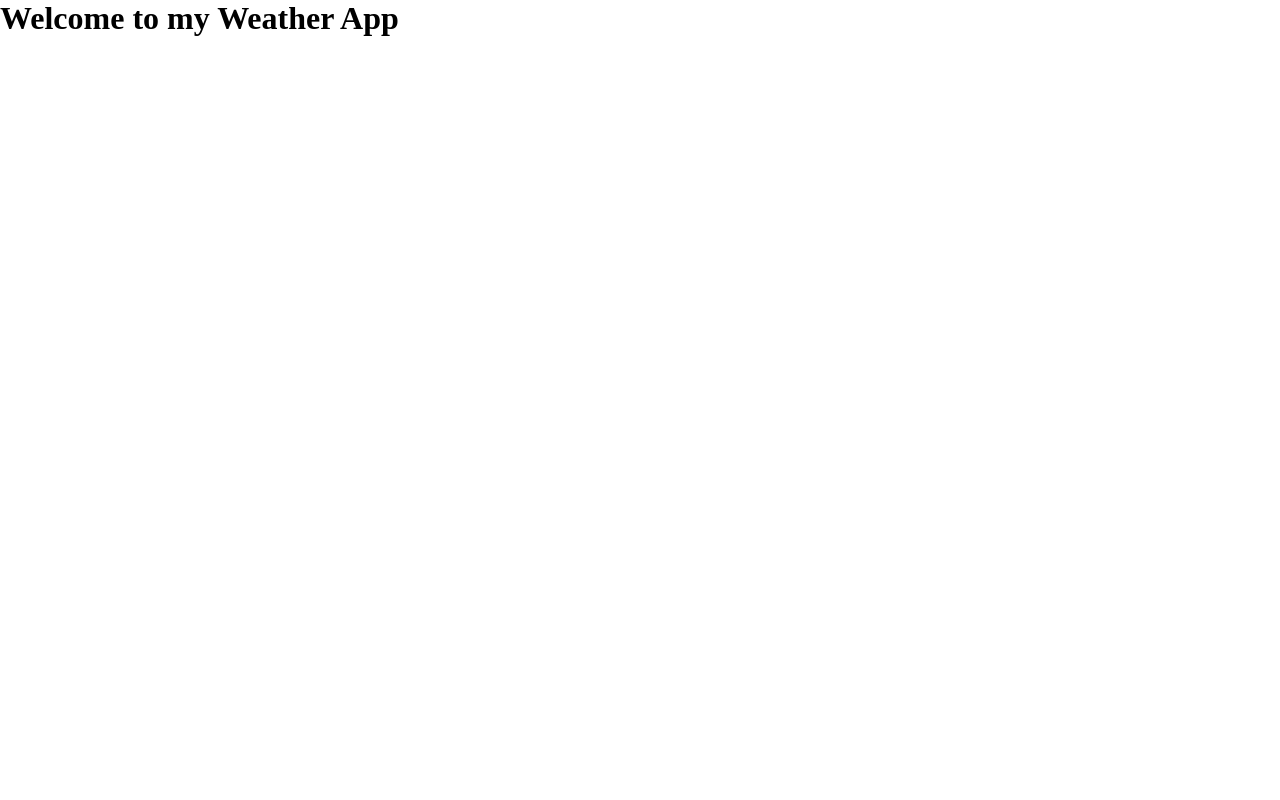
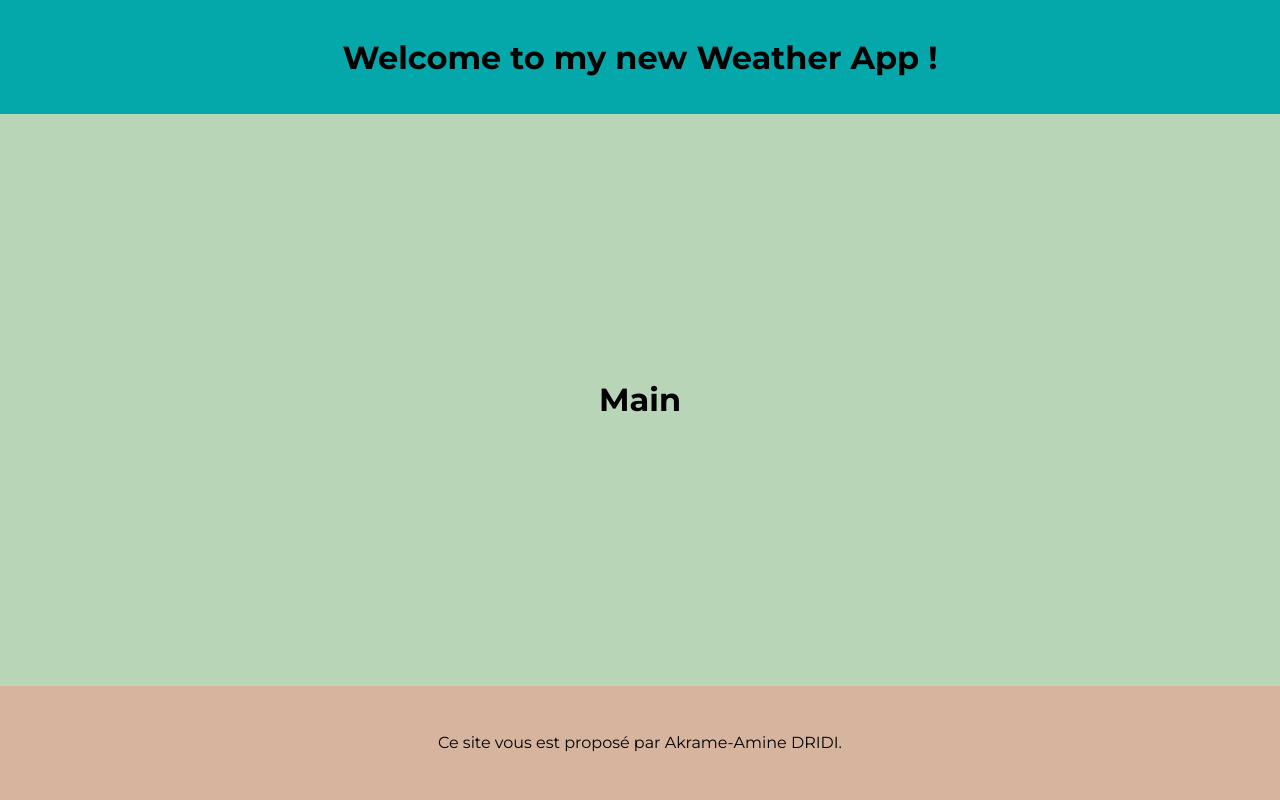
Before and after one commit to aadridi/WeatherApp, a website built with webpack: page src/index.html in a window 1280 px wide. Built offline with nearby package versions, Linux system fonts and the light colour scheme.

Commit message:
Implement basic CSS & HTML structure

```diff
--- a/src/index.html
+++ b/src/index.html
@@ -3,9 +3,20 @@
 	<head>
 		<meta charset="UTF-8" />
 		<meta name="viewport" content="width=device-width, initial-scale=1.0" />
+		<link rel="preconnect" href="https://fonts.googleapis.com" />
+		<link rel="preconnect" href="https://fonts.gstatic.com" crossorigin />
+		<link href="https://fonts.googleapis.com/css2?family=Montserrat:ital,wght@0,100..900;1,100..900&family=Plus+Jakarta+Sans:ital,wght@0,200..800;1,200..800&display=swap" rel="stylesheet" />
 		<title>My Weather App</title>
 	</head>
 	<body>
-        <h1>Welcome to my Weather App</h1>
-    </body>
+		<header>
+			<h1>Welcome to my new Weather App !</h1>
+		</header>
+		<main>
+			<h1>Main</h1>
+		</main>
+		<footer>
+			<p>Ce site vous est proposé par Akrame-Amine DRIDI.</p>
+		</footer>
+	</body>
 </html>
--- a/src/styles.css
+++ b/src/styles.css
@@ -3,3 +3,31 @@
 	padding: 0;
 	box-sizing: border-box;
 }
+
+body {
+	font-family: 'Montserrat', sans-serif;
+	display: grid;
+	grid-template-rows: 1fr 5fr 1fr;
+	min-height: 100vh;
+}
+
+header {
+	background-color: #05A8AA;
+	display: flex;
+	justify-content: center;
+	align-items: center;
+}
+
+main {
+	background-color: #B8D5B8;
+	display: flex;
+	justify-content: center;
+	align-items: center;
+}
+
+footer {
+	background-color: #D7B49E;
+	display: flex;
+	justify-content: center;
+	align-items: center;
+}
```
